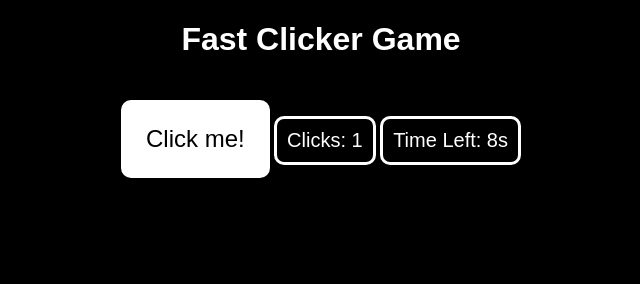
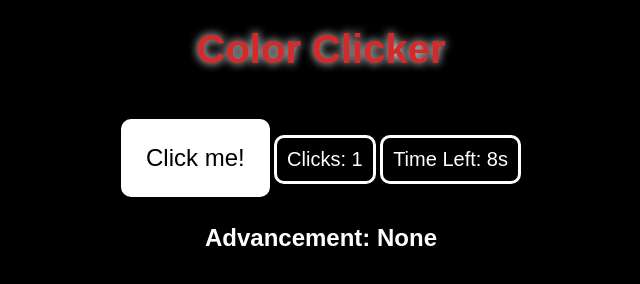
Before and after one commit to KarmaaProductions/clicker, a plain HTML site: page index.html in a window 1280 px wide. Both pictures are taken after a click on the button "Click me!". Shown: the whole page, without its empty margins (319-959 px from the left). Drawn offline with Linux system fonts and the light colour scheme.

Commit message:
Update index.html

```diff
--- a/index.html
+++ b/index.html
@@ -3,13 +3,26 @@
 <head>
     <meta charset="UTF-8">
     <meta name="viewport" content="width=device-width, initial-scale=1.0">
-    <title>Fast Clicker Game</title>
+    <title>Color Clicker</title>
     <style>
+        @keyframes rgbGlow {
+            0% { color: red; }
+            25% { color: yellow; }
+            50% { color: lime; }
+            75% { color: cyan; }
+            100% { color: red; }
+        }
         body {
             text-align: center;
             font-family: Arial, sans-serif;
             background-color: black;
             color: white;
+        }
+        #title {
+            font-size: 40px;
+            font-weight: bold;
+            animation: rgbGlow 2s infinite linear;
+            text-shadow: 0px 0px 10px white;
         }
         #clickButton {
             font-size: 24px;
@@ -34,18 +47,32 @@
             display: inline-block;
             border-radius: 10px;
         }
+        #advancement {
+            margin-top: 20px;
+            font-size: 24px;
+            font-weight: bold;
+        }
     </style>
 </head>
 <body>
-    <h1>Fast Clicker Game</h1>
+    <h1 id="title">Color Clicker</h1>
     <button id="clickButton">Click me!</button>
     <p id="score">Clicks: 0</p>
     <p id="timer">Time Left: 10s</p>
+    <p id="advancement">Advancement: None</p>
 
     <script>
         let clicks = 0;
         let timeLeft = 10;
         let gameActive = false;
+
+        const advancements = [
+            { threshold: 10, text: "Red Rookie", color: "red" },
+            { threshold: 25, text: "Yellow Clicker", color: "yellow" },
+            { threshold: 50, text: "Green Pro", color: "lime" },
+            { threshold: 100, text: "Blue Master", color: "cyan" },
+            { threshold: 200, text: "Rainbow Legend", color: "white" }
+        ];
 
         document.getElementById("clickButton").addEventListener("click", function() {
             if (!gameActive) {
@@ -53,6 +80,7 @@
             }
             clicks++;
             document.getElementById("score").innerText = "Clicks: " + clicks;
+            updateAdvancement();
         });
 
         function startGame() {
@@ -61,6 +89,8 @@
             timeLeft = 10;
             document.getElementById("score").innerText = "Clicks: 0";
             document.getElementById("timer").innerText = "Time Left: 10s";
+            document.getElementById("advancement").innerText = "Advancement: None";
+            document.getElementById("advancement").style.color = "white";
 
             let countdown = setInterval(() => {
                 timeLeft--;
@@ -72,6 +102,16 @@
                 }
             }, 1000);
         }
+
+        function updateAdvancement() {
+            for (let i = advancements.length - 1; i >= 0; i--) {
+                if (clicks >= advancements[i].threshold) {
+                    document.getElementById("advancement").innerText = "Advancement: " + advancements[i].text;
+                    document.getElementById("advancement").style.color = advancements[i].color;
+                    break;
+                }
+            }
+        }
     </script>
 </body>
 </html>
```
